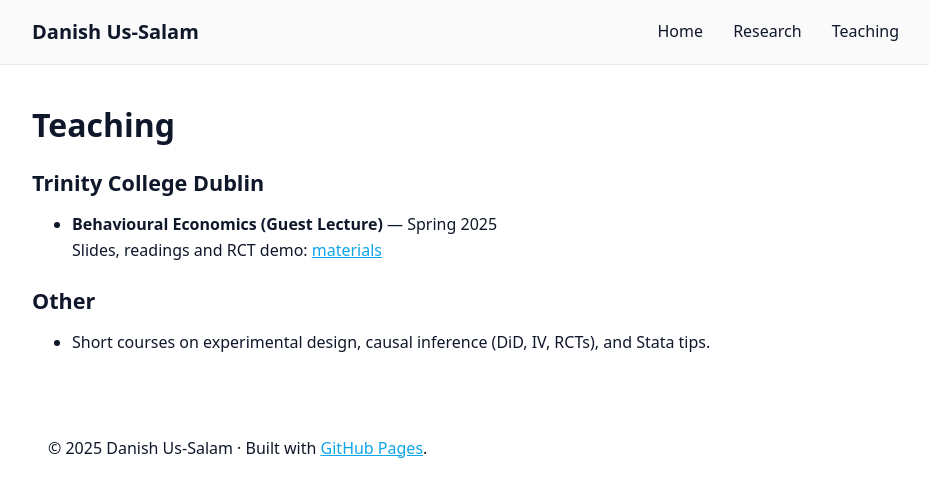
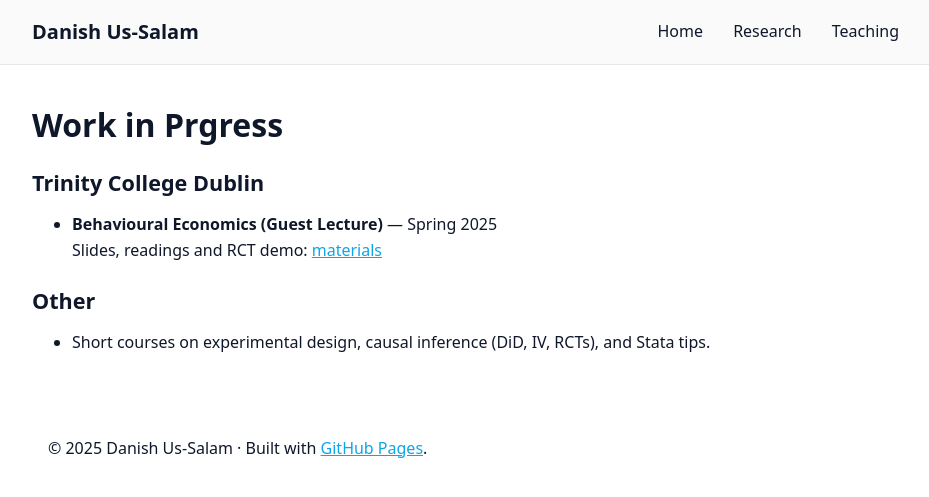
Before and after one commit to danishussalam/danishussalam.github.io, a Jekyll site: the page built from teaching.md, in a window 1280 px wide. Shown: the top 497 px of the page, without its empty margins (168-1097 px from the left). Built offline with Jekyll 4.4.1, drawn with Linux system fonts in a browser that asks for light colours.

Commit message:
Update teaching.md

```diff
--- a/teaching.md
+++ b/teaching.md
@@ -4,7 +4,7 @@ title: "Teaching"
 permalink: /teaching
 ---
 
-# Teaching
+# Work in Prgress
 
 ## Trinity College Dublin
 - **Behavioural Economics (Guest Lecture)** — Spring 2025
```
